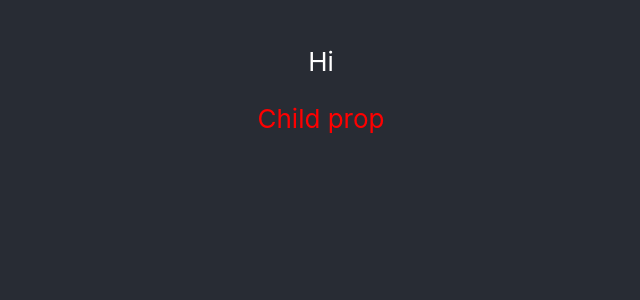
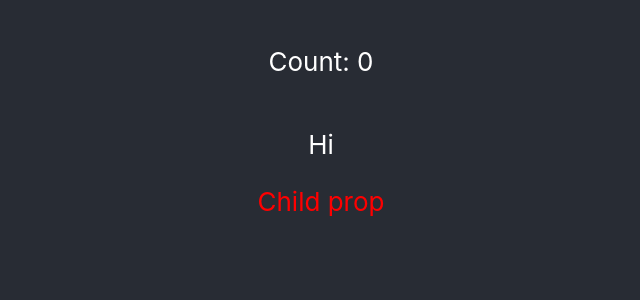
Before and after one commit to Stloz/react-ts, a React (Create React App) app: page / in a window 1280 px wide. Shown: the top 300 px of the page, without its empty margins (319-959 px from the left). Built offline with nearby package versions, Linux system fonts and the light colour scheme.

Commit message:
TS+useState+useEffect

```diff
--- /dev/null
+++ b/src/App19-useState.tsx
@@ -0,0 +1,36 @@
+import React, { useState, useEffect } from "react";
+import "./App.css";
+
+//const test: JSX.Element = <div>Test</div>;
+
+type AppProps = {
+  test: JSX.Element;
+  children: React.ReactElement;
+  onClick: () => any;
+};
+
+const App: React.FC<AppProps> = ({ test, children, onClick }) => {
+  const [count, setCount] = useState<number>(0);
+
+  const handleClick = (event: React.MouseEvent<Element, MouseEvent>) => {
+    setCount((value) => value + 1);
+  };
+
+  const handleAuxClick: React.MouseEventHandler<HTMLElement> = (event) => {};
+
+  useEffect(() => {
+    alert(count);
+  }, [count]);
+
+  return (
+    <div className="App">
+      <header onAuxClick={handleAuxClick} className="App-header">
+        <p onClick={onClick}>Count: {count}</p>
+        <p>{test}</p>
+        {children}
+      </header>
+    </div>
+  );
+};
+
+export default App;
--- a/src/index.tsx
+++ b/src/index.tsx
@@ -1,7 +1,7 @@
 import React from "react";
 import ReactDOM from "react-dom/client";
 import "./index.css";
-import App from "./App18";
+import App from "./App19-useState";
 import reportWebVitals from "./reportWebVitals";
 
 const root = ReactDOM.createRoot(
@@ -14,7 +14,7 @@
 
 root.render(
   <React.StrictMode>
-    <App test={<div>Hi</div>}>
+    <App onClick={() => alert(123)} test={<div>Hi</div>}>
       <Child style={{ color: "red" }} />
     </App>
   </React.StrictMode>
```
